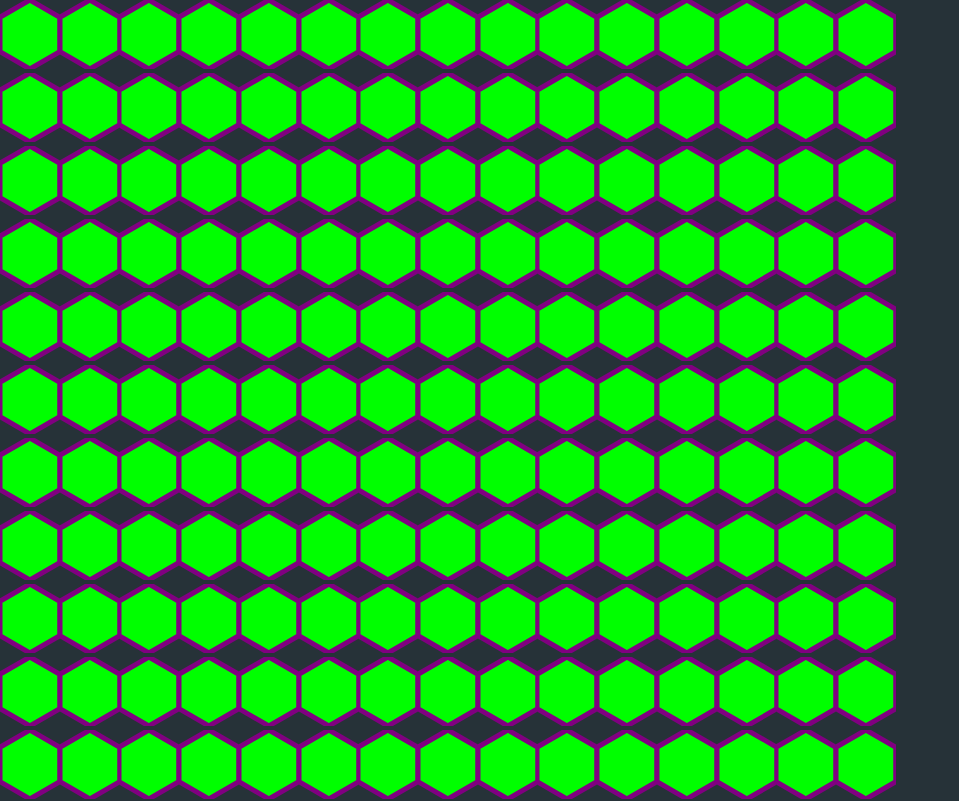
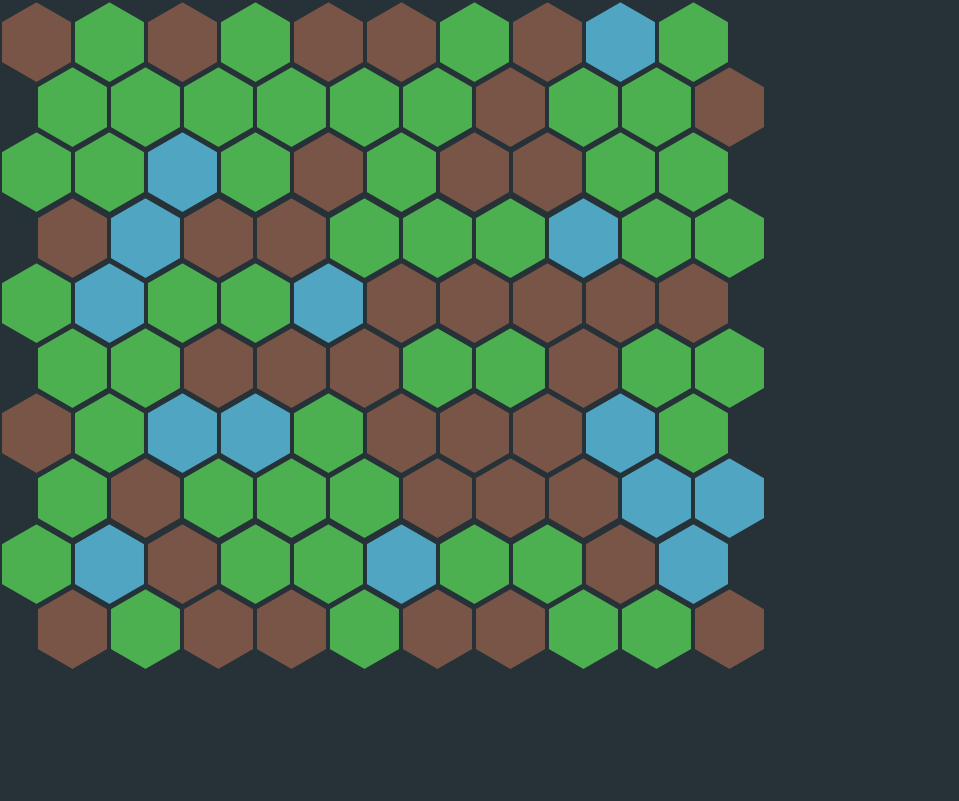
Before and after one commit to ClaySpike/Econ-Final-Project, a React (Create React App) app: page / in a window 1280 px wide. Shown: the top 801 px of the page, without its empty margins (0-959 px from the left). Built offline with nearby package versions, Linux system fonts and the light colour scheme.

Commit message:
Working again now with SVG

```diff
--- a/src/App.css
+++ b/src/App.css
@@ -16,5 +16,34 @@ body {
 /* HEX V5 */
 
 #grid {
-  width: 70%
+  width: 60%;
+  margin-bottom: 1.75%;
 }
+
+.hex {
+  margin-bottom: -3%;
+}
+
+.hex:nth-child(20n + 11) {
+  margin-left: 4.75%;
+}
+
+.hexStyle {
+  stroke-width: 5%;
+}
+
+.hexBackgroundStroke {
+  stroke: #263238;
+}
+
+.hexColorGreen {
+  fill: #4CAF50;
+}
+
+.hexColorBrown {
+  fill: #795548;
+}
+
+.hexColorBlue {
+  fill: #50A6C2;
+}
--- a/src/App.js
+++ b/src/App.js
@@ -8,20 +8,21 @@ class App extends Component {
     this.state = {
       width: 0,
       height: 0,
-      hexGrid: new Array(15),
+      hexGrid: new Array(10),
     };
     this.updateWindowDimensions = this.updateWindowDimensions.bind(this);
     for(let i = 0; i < this.state.hexGrid.length; i++){
       this.state.hexGrid[i] = new Array(this.state.hexGrid.length)
       for(let j = 0; j < this.state.hexGrid[i].length; j++){
-        let w = this.generateWater(2)
+        let w = this.generateWater(10)
+        let c = this.generateOther(w)
+        let m = this.generateOther(w)
         this.state.hexGrid[i][j] = {
           water: w,
-          cropLevel: this.generateOther(w),
-          mineLevel: this.generateOther(w),
-          div: this.setHexDiv(),
+          cropLevel: c,
+          mineLevel: m,
+          div: this.setHexDiv(w, c, m),
         }
-        console.log(this.state.hexGrid[i][j])
       }
     }
   }
@@ -40,7 +41,7 @@ class App extends Component {
   }
 
   generateWater(chance){
-    if(Math.floor(Math.random * chance) === 0){
+    if(Math.floor(Math.random() * chance) == 0){
       return true
     }
     return false
@@ -53,18 +54,34 @@ class App extends Component {
     return 0
   }
 
-  setHexDiv(){
-    return <svg height={this.getHexHeight(this.getHexWidth())} width={this.getHexWidth()}>
-            <polygon points= {this.getHexPoints()}
-            style={{ fill: "lime", stroke: "purple", strokeWidth: "5" }} />
-          </svg>
+  setHexDiv(water, cropLevel, mineLevel){
+    if(water){
+      return  <svg className="hex" width="9.5%" viewBox={"0 0 " + this.getHexWidth() + " " + this.getHexHeight()}>
+                <polygon points= {this.getHexPoints()} className="hexStyle hexColorBlue hexBackgroundStroke"/>
+              </svg>
+    }
+    else if(cropLevel > mineLevel){
+      return  <svg className="hex" width="9.5%" viewBox={"0 0 " + this.getHexWidth() + " " + this.getHexHeight()}>
+                <polygon points= {this.getHexPoints()} className="hexStyle hexColorGreen hexBackgroundStroke"/>
+              </svg>
+    }
+    else if(cropLevel < mineLevel){
+      return  <svg className="hex" width="9.5%" viewBox={"0 0 " + this.getHexWidth() + " " + this.getHexHeight()}>
+                <polygon points= {this.getHexPoints()} className="hexStyle hexColorBrown hexBackgroundStroke"/>
+              </svg>
+    }
+    else{
+      return  <svg className="hex" width="9.5%" viewBox={"0 0 " + this.getHexWidth() + " " + this.getHexHeight()}>
+                <polygon points= {this.getHexPoints()} className="hexStyle hexBackgroundStroke"/>
+              </svg>
+    }
   }
 
   getHexWidth(){
     if(document.getElementById("grid") != null){
-      return document.getElementById("grid").offsetWidth / 15
+      return document.getElementById("grid").clientWidth / 10
     }
-    return this.state.width / 15
+    return this.state.width / 10
   }
 
   getHexHeight(){
@@ -87,13 +104,16 @@ class App extends Component {
     let arr = []
     for(let i = 0; i < this.state.hexGrid.length; i++){
       for(let j = 0; j < this.state.hexGrid[i].length; j++){
-        this.state.hexGrid[i][j].div = this.setHexDiv()
+        this.state.hexGrid[i][j].div = this.setHexDiv(
+          this.state.hexGrid[i][j].water,
+          this.state.hexGrid[i][j].cropLevel,
+          this.state.hexGrid[i][j].mineLevel
+        )
       }
     }
     for(let i = 0; i < this.state.hexGrid.length; i++){
       arr = arr.concat(this.state.hexGrid[i])
     }
-    console.log(arr)
     return arr
   }
 
@@ -101,9 +121,9 @@ class App extends Component {
     return (
       <div className="App">
         <div id='grid'>
-          <div>{this.getHexes().map((value) => {
+          {this.getHexes().map((value) => {
             return value.div
-          })}</div>
+          })}
         </div>
       </div>
     );
```
